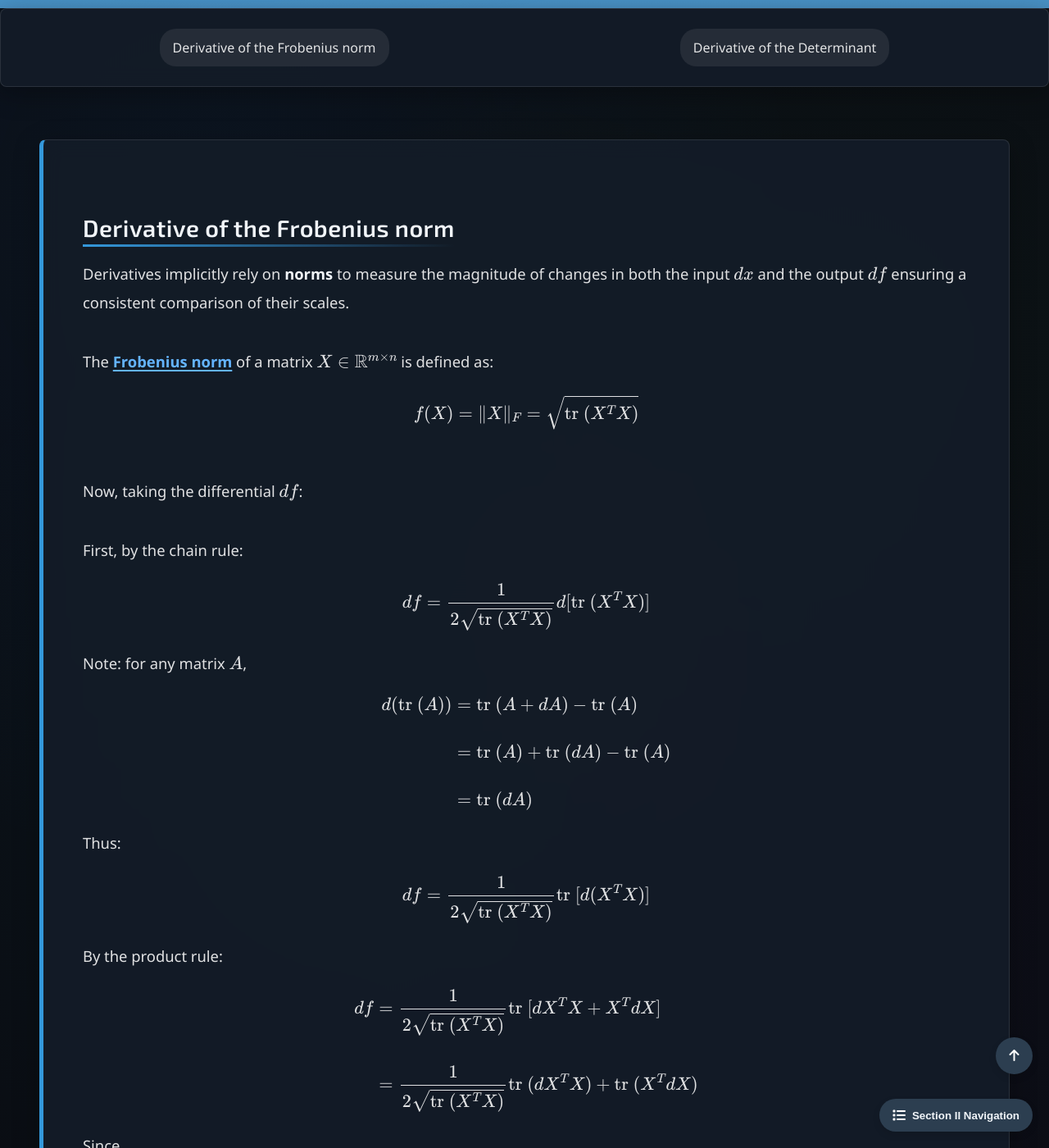
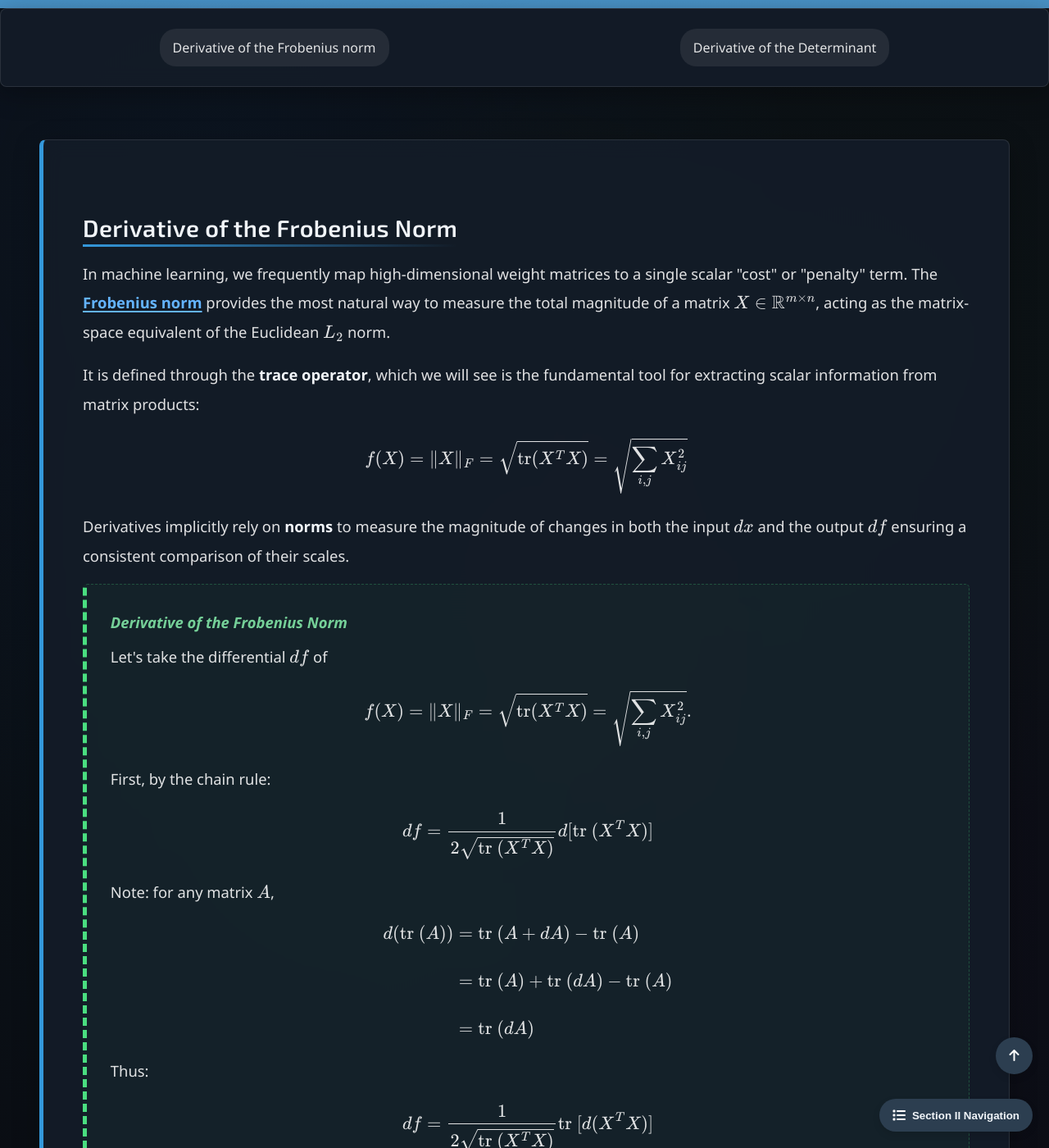
Before and after one commit to Yusukey01/yusukey01.github.io, a Jekyll site: the page built from Mathematics/Calculus/det.html, in a window 1280 px wide and 1400 px high, scrolled down 459 px. Shown: the whole window at 82% size. Built offline with Jekyll 4.4.1, drawn with Linux system fonts in a browser that asks for light colours; some of the changed text lies outside the part shown.

Commit message:
refine the page

```diff
--- a/Mathematics/Calculus/det.html
+++ b/Mathematics/Calculus/det.html
@@ -1,6 +1,6 @@
 ---
 layout: default
-title: The Derivative of Scalar Functions of Matrices
+title: Scalar Functions of a Matrix
 topic_id: calc-5
 level: detail
 uses_math: true
@@ -12,8 +12,7 @@ uses_python: false
         {% include learning_resource_schema.html topic_id=page.topic_id %}
 
         <div class="hero-section">
-            <h1 class="webpage-name">The Derivative of Scalar Functions of Matrices
-            </h1>
+            <h1 class="webpage-name">Scalar Functions of a Matrix</h1>
         </div>
 
         {% include section_navigation.html %}
@@ -22,20 +21,39 @@ uses_python: false
             <a href="#frob">Derivative of the Frobenius norm</a>
             <a href="#det">Derivative of the Determinant</a>
         </div>
+
         <div class="container">
+
             <section id="frob" class="section-content">
-            <h2>Derivative of the Frobenius norm</h2>
+                <h2>Derivative of the Frobenius Norm</h2>
+
+                <p>
+                    In machine learning, we frequently map high-dimensional weight matrices to a single scalar "cost" or "penalty" term.
+                    The <a href="../Linear_algebra/trace.html"><strong>Frobenius norm</strong></a> provides the most natural way to measure
+                    the total magnitude of a matrix \(X \in \mathbb{R}^{m \times n}\), acting as the matrix-space equivalent of the Euclidean
+                    \(L_2\) norm.
+                </p>
+
+                <p>
+                    It is defined through the <strong>trace operator</strong>, which we will see is the fundamental tool for extracting
+                    scalar information from matrix products:
+                    \[
+                    f(X) = \| X \|_F = \sqrt{\text{tr}(X^TX)} = \sqrt{\sum_{i,j} X_{ij}^2}
+                    \]
+                </p>
+
                 <p>
                     Derivatives implicitly rely on <strong>norms</strong> to measure the magnitude of changes in both the input \(dx\)
                     and the output \(df\) ensuring a consistent comparison of their scales.
-                <br><br>
-                The <a href="../Linear_algebra/trace.html"><strong>Frobenius norm</strong></a> of a matrix \(X \in \mathbb{R}^{m \times n}\) is defined as:
+                </p>
+
+                <div class="proof">
+                    <span class="proof-title">Derivative of the Frobenius Norm</span>
+                    <p>
+                        Let's take the differential \(df\) of
                         \[
-                f(X) = \| X \|_F = \sqrt{\text{tr }(X^TX)}
+                        f(X) = \| X \|_F = \sqrt{\text{tr}(X^TX)} = \sqrt{\sum_{i,j} X_{ij}^2}.
                         \]
-                <br>
-                Now, taking the differential \(df\):
-                <br><br>
                         First, by the chain rule:
                         \[
                         df = \frac{1}{2\sqrt{\text{tr }(X^TX)}}d[\text{tr }(X^TX)]
@@ -78,18 +96,29 @@ uses_python: false
                         \[
                         \nabla f = \frac{X}{ \| X \|_F}.
                         \]
-                <br>
+                    </p>
+                </div>
+
+                <p>
                     Note:The expression in (1) is equivalent to
                     \[
                     df = \text{tr }((\nabla f)^TdX) \tag{2}
                     \]
-                <br>
+                </p>
+
+
+                <p>
                     The trace operator satisfies linearity and the cyclic property, making it a convenient way to express derivatives
                     in terms of gradients.
-                <br>
-                For example, consider \(f(A) = x^TAy\) where \(A\) is
-                a \(m \times n\) matrix, \(x \in \mathbb{R}^m\), and  \(y \in \mathbb{R}^n\).
-                <br>
+                </p>
+
+                <div class="proof">
+                    <span class="proof-title">Appling Cyclic Property</span>
+                    <p>
+                        consider \(f(A) = x^TAy\) where \(A\) is a \(m \times n\) matrix, \(x \in \mathbb{R}^m\), and
+                        \(y \in \mathbb{R}^n\).
+                    </p>
+                    <p>
                         By the product rule,
                         \[
                         df = x^TdAy
@@ -107,14 +136,21 @@ uses_python: false
                         \nabla f = (yx^T)^T = xy^T
                         \]
                     </p>
+                </div>
+
             </section>
+
             <section id="det" class="section-content">
                 <h2>Derivative of the Determinant</h2>
                 <p>
-                The derivative of the  <a href="../Linear_algebra/determinants.html">determinant</a> of a square matrix \(A \in \mathbb{R}^{n \times n}\)
-                can be expressed using several equivalent forms.
-                <br>
-                Recall:
+                    The <a href="../Linear_algebra/determinants.html">determinant</a> \(\det(X)\) represents the oriented volume scaling
+                    factor of a linear transformation. Its derivative is crucial for <strong>Normalizing Flows</strong> and any optimization
+                    involving <strong>Covariance Matrices</strong>.
+                </p>
+
+                <p>
+                    The derivative of the of a square matrix \(A \in \mathbb{R}^{n \times n}\)
+                    can be expressed using several equivalent forms. Recall that
                     \[
                     \text{adj }(A) = \text{cofactor }(A)^T = (\det A)A^{-1}.
                     \]
@@ -122,7 +158,6 @@ uses_python: false
                     \[
                     \text{cofactor }(A) = \text{adj }(A)^T = (\det A)(A^{-1})^T.
                     \]
-                <br><br>
                     By the cofactor expansion of the determinant based on \(i\)-th row of \(A\):
                     \[
                     \det (A) = A_{i1}C_{i1} + A_{i2}C_{i2} +  \cdots + A_{in}C_{in}
@@ -131,6 +166,9 @@ uses_python: false
                     \[
                     \nabla (\det A) = \text{cofactor } (A)
                     \]
+                </p>
+
+                <p>
                     Equivalently, using the expression (2):
                     \[
                     \begin{align*}
@@ -147,16 +185,21 @@ uses_python: false
                                     &= (\det A)(A^{-1})^T
                     \end{align*}
                     \]
-
-                <br>
                     Since \(\det A\) is a scalar, the expression (3) can be written as:
                     \[
                     d(\det A) = (\det A)\text{tr }(A^{-1} dA) \tag{4}
                     \]
+                </p>
+
+
+                <div class="proof">
+                    <span class="proof-title">Characteristic polynomial</span>
+                    <p>
                         Consider the scalar function \(p(x) = \det(xI - A)\), which is the characteristic polynomial of \(A\).
                         In practice, when approximating eigenvalues using numerical methods, we often need to compute the derivative
                         of \(p(x)\) at different values of \(x\).
-                <br>
+                    </p>
+                    <p>
                         Applying the expression (4), we have:
                         \[
                         \begin{align*}
@@ -171,13 +214,20 @@ uses_python: false
                         &= (\det (xI-A)) \text{tr } ((xI-A)^{-1})dx
                         \end{align*}
                         \]
-                <br>
+                    </p>
+                </div>
+
+                <p>
                     Note: While the <strong>analytical approach</strong> provides a useful formula for the differential of many functions, in practice,
-                <a href="../Machine_learning/autodiff.html"><strong>reverse mode automatic differentiation</strong></a> offers a more stable and efficient way to compute
-                the gradient of functions. Auto-diff allows us to compute the derivative with respect to matrix parameters directly
-                without explicitly computing like \(A^{-1}\), which can introduce numerical instability in certain cases.
-                <br><br>
+                    <a href="../Machine_learning/autodiff.html"><strong>reverse mode automatic differentiation</strong></a> offers a more stable and
+                    efficient way to compute the gradient of functions. Auto-diff allows us to compute the derivative with respect to matrix parameters directly
+                    without explicitly computing like \(A^{-1}\), which can introduce numerical instability in certain cases (e.g., \(\det(xI - A) \approx 0\))/
+                </p>
+
+                <p>
                     Here's an example using auto-diff in PyTorch vs using the analytical formula to compute the derivative of \(p(x)\):
+                </p>
+
                 <pre class="python-code">
                     import torch
 
@@ -204,7 +254,6 @@ uses_python: false
                             ).item()
                         )
                 </pre>
-                </p>
             </section>
         </div>
         <script src="/js/main.js"></script>
```
Also changed, not shown: data/curriculum.json. Lines whose indentation alone changed are shown as unchanged.
